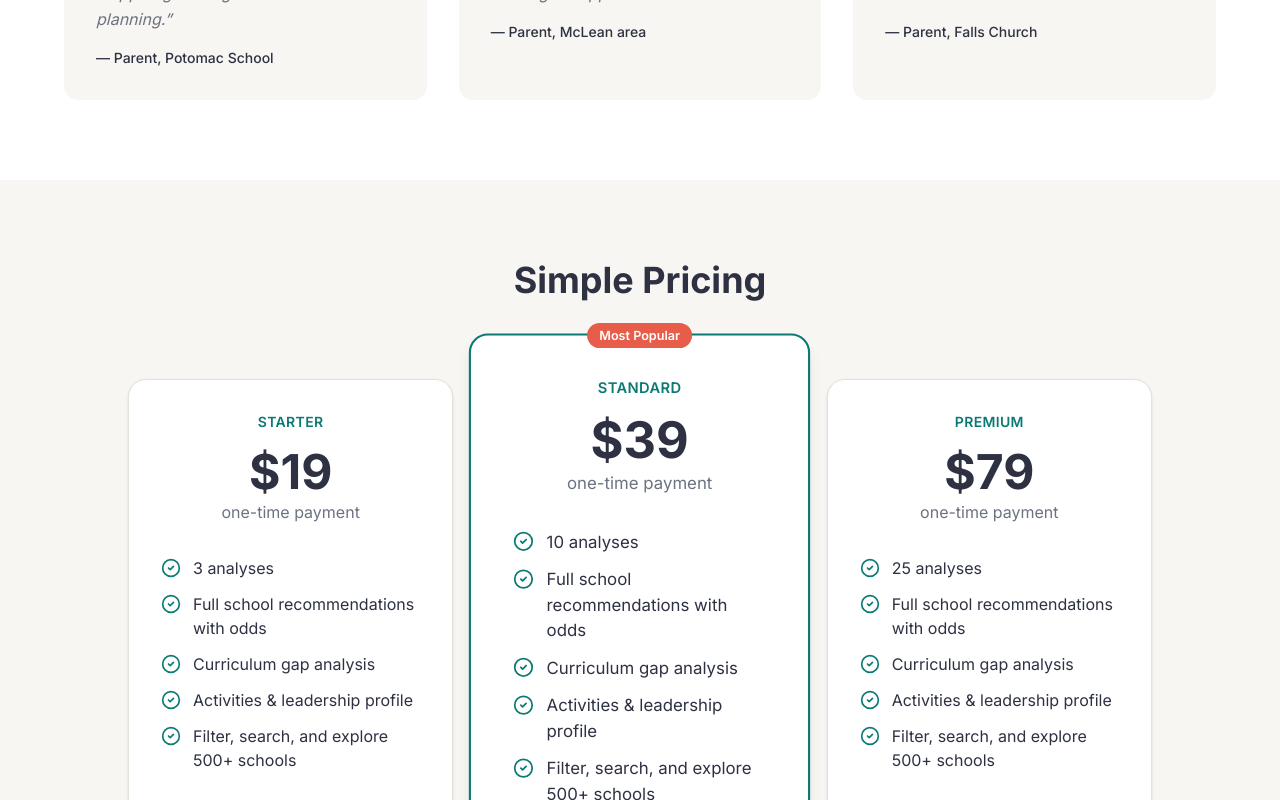
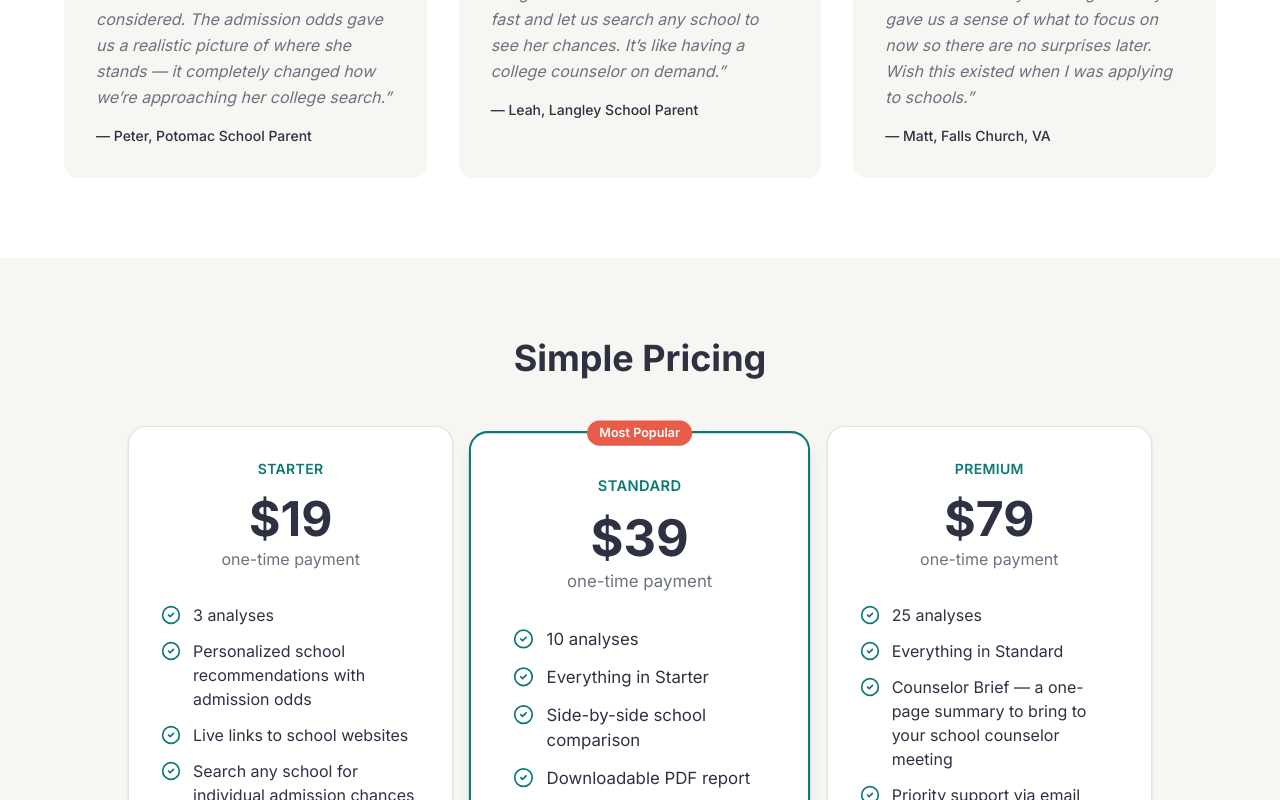
Before and after one commit to thrivefamilycoaching/corvessa-rigor, a Next.js app: page / in a window 1280 px wide. Shown: the part 2120-2920 px from the top of the page. Built offline with nearby package versions, Linux system fonts and the light colour scheme.

Commit message:
Update homepage testimonials and pricing tier descriptions
Replace testimonials with named parent quotes and update pricing
cards with differentiated feature lists across Starter, Standard,
and Premium tiers.

Co-Authored-By: Claude Opus 4.6 <noreply@anthropic.com>

```diff
--- a/src/app/page.tsx
+++ b/src/app/page.tsx
@@ -159,28 +159,28 @@ export default function LandingPage() {
         </div>
       </section>
 
-      {/* SECTION 4 — SOCIAL PROOF */}
+      {/* SECTION 4 — TESTIMONIALS */}
       <section className="bg-white py-20 px-4">
         <div className="max-w-6xl mx-auto">
           <h2 className="text-3xl md:text-4xl font-bold text-center mb-12">
-            Trusted by Families
+            What Parents Are Saying
           </h2>
           <div className="grid grid-cols-1 md:grid-cols-3 gap-8">
             {[
               {
                 quote:
-                  "This tool gave us a realistic view of where our daughter stands. We stopped guessing and started planning.",
-                author: "Parent, Potomac School",
+                  "I uploaded my daughter\u2019s transcript and within minutes had a personalized list of schools I hadn\u2019t even considered. The admission odds gave us a realistic picture of where she stands \u2014 it completely changed how we\u2019re approaching her college search.",
+                author: "Peter, Potomac School Parent",
               },
               {
                 quote:
-                  "The curriculum gap analysis alone was worth it. We had no idea she was missing AP opportunities.",
-                author: "Parent, McLean area",
+                  "We\u2019re just starting the process of looking at colleges for our sophomore daughter. This tool narrowed it down fast and let us search any school to see her chances. It\u2019s like having a college counselor on demand.",
+                author: "Leah, Langley School Parent",
               },
               {
                 quote:
-                  "So much better than spending $3,000 on a college consultant just to get a list of schools.",
-                author: "Parent, Falls Church",
+                  "Our oldest is only in 7th grade, but we wanted to get ahead of the college conversation early. Running an analysis gave us a sense of what to focus on now so there are no surprises later. Wish this existed when I was applying to schools.",
+                author: "Matt, Falls Church, VA",
               },
             ].map((item) => (
               <div
@@ -216,10 +216,9 @@ export default function LandingPage() {
               <ul className="mt-8 space-y-3 text-left">
                 {[
                   "3 analyses",
-                  "Full school recommendations with odds",
-                  "Curriculum gap analysis",
-                  "Activities & leadership profile",
-                  "Filter, search, and explore 500+ schools",
+                  "Personalized school recommendations with admission odds",
+                  "Live links to school websites",
+                  "Search any school for individual admission chances",
                 ].map((item) => (
                   <li key={item} className="flex items-start gap-3">
                     <CheckCircle2 className="h-5 w-5 text-teal flex-shrink-0 mt-0.5" />
@@ -250,10 +249,9 @@ export default function LandingPage() {
               <ul className="mt-8 space-y-3 text-left">
                 {[
                   "10 analyses",
-                  "Full school recommendations with odds",
-                  "Curriculum gap analysis",
-                  "Activities & leadership profile",
-                  "Filter, search, and explore 500+ schools",
+                  "Everything in Starter",
+                  "Side-by-side school comparison",
+                  "Downloadable PDF report",
                 ].map((item) => (
                   <li key={item} className="flex items-start gap-3">
                     <CheckCircle2 className="h-5 w-5 text-teal flex-shrink-0 mt-0.5" />
@@ -281,10 +279,9 @@ export default function LandingPage() {
               <ul className="mt-8 space-y-3 text-left">
                 {[
                   "25 analyses",
-                  "Full school recommendations with odds",
-                  "Curriculum gap analysis",
-                  "Activities & leadership profile",
-                  "Filter, search, and explore 500+ schools",
+                  "Everything in Standard",
+                  "Counselor Brief \u2014 a one-page summary to bring to your school counselor meeting",
+                  "Priority support via email",
                 ].map((item) => (
                   <li key={item} className="flex items-start gap-3">
                     <CheckCircle2 className="h-5 w-5 text-teal flex-shrink-0 mt-0.5" />
```
